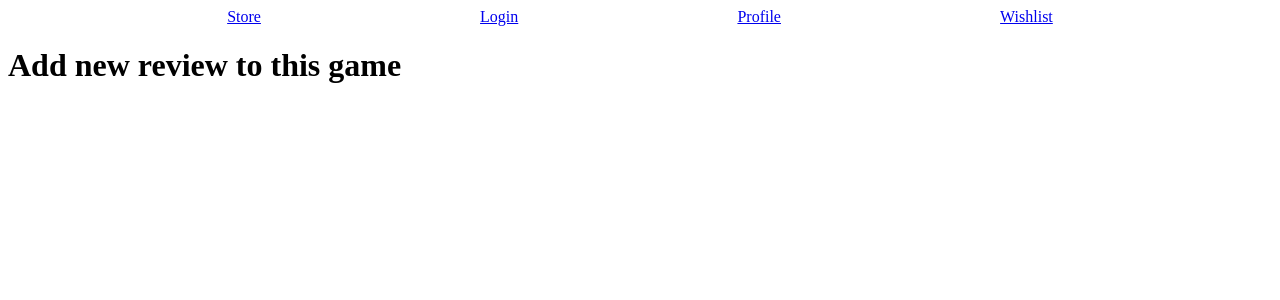
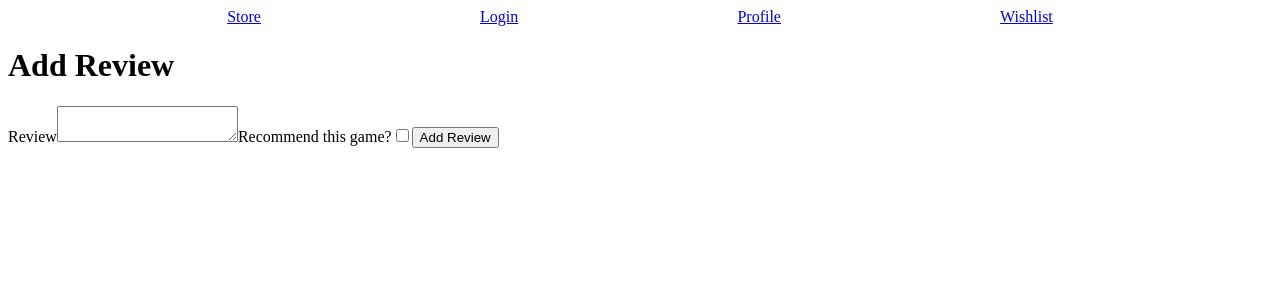
Before and after one commit to tlorius/project3gamestore, a React (Vite) app: page /games/1/addreview in a window 1280 px wide. Shown: the top 300 px of the page. Built offline with nearby package versions, Linux system fonts and the light colour scheme.

Commit message:
added reviewform, addreview, updatereview

```diff
--- a/src/components/ReviewForm.jsx
+++ b/src/components/ReviewForm.jsx
@@ -0,0 +1,63 @@
+import React, { useState, useEffect } from "react";
+import axios from "axios";
+
+const ReviewForm = ({ reviewData = null, gameId, isUpdate = false }) => {
+  const [content, setContent] = useState("");
+  const [isRecommended, setIsRecommended] = useState(false);
+
+  useEffect(() => {
+    if (reviewData) {
+      setContent(reviewData.content);
+      setIsRecommended(reviewData.isRecommended);
+    }
+  }, [reviewData]);
+
+  const handleSubmit = async (event) => {
+    event.preventDefault();
+    const payload = {
+      gameId,
+      content,
+      isRecommended,
+    };
+
+    try {
+      if (isUpdate) {
+        await axios.put(
+          `${import.meta.env.VITE_API_URL}/api/reviews/${reviewData._id}`,
+          payload
+        );
+      } else {
+        await axios.post(
+          `${import.meta.env.VITE_API_URL}/api/reviews`,
+          payload
+        );
+      }
+    } catch (error) {
+      console.error("Error submitting the review:", error);
+    }
+  };
+
+  return (
+    <form onSubmit={handleSubmit}>
+      <label>
+        Review
+        <textarea
+          value={content}
+          onChange={(e) => setContent(e.target.value)}
+          required
+        />
+      </label>
+      <label>
+        Recommend this game?
+        <input
+          type="checkbox"
+          checked={isRecommended}
+          onChange={() => setIsRecommended(!isRecommended)}
+        />
+      </label>
+      <button type="submit">{isUpdate ? "Update Review" : "Add Review"}</button>
+    </form>
+  );
+};
+
+export default ReviewForm;
--- a/src/pages/AddReviewPage.jsx
+++ b/src/pages/AddReviewPage.jsx
@@ -1,5 +1,29 @@
-const AddReviewPage = () => {
-  return <h1>Add new review to this game</h1>
+import React from "react";
+import { useParams } from "react-router-dom";
+import ReviewForm from "../components/ReviewForm";
+import axios from "axios";
+
+function AddReviewPage() {
+  const { id } = useParams();
+  const gameId = id;
+
+  const handleAddReview = async (reviewData) => {
+    try {
+      const payload = { ...reviewData, gameId };
+      const response = await axios.post("/api/reviews", payload);
+
+      console.log("Review added successfully:", response.data);
+    } catch (error) {
+      console.error("Error adding the review:", error);
+    }
+  };
+
+  return (
+    <div>
+      <h1>Add Review</h1>
+      <ReviewForm />
+    </div>
+  );
 }
 
-export default AddReviewPage
+export default AddReviewPage;
--- a/src/pages/UpdateReviewPage.jsx
+++ b/src/pages/UpdateReviewPage.jsx
@@ -1,5 +1,38 @@
-const UpdateReviewPage = () => {
-  return <h1>Update current Review</h1>
+import React, { useState, useEffect } from "react";
+import ReviewForm from "../components/ReviewForm";
+import axios from "axios";
+
+function UpdateReviewPage({ match }) {
+  const [reviewData, setReviewData] = useState(null);
+  const reviewId = match.params.id;
+
+  useEffect(() => {
+    const fetchReviewData = async () => {
+      try {
+        const response = await axios.get(`/api/reviews/${reviewId}`);
+        setReviewData(response.data);
+      } catch (error) {
+        console.error("Error fetching review data:", error);
+      }
+    };
+
+    fetchReviewData();
+  }, [reviewId]);
+
+  const handleUpdateReview = async (updatedReviewData) => {
+    try {
+      await axios.put(`/api/reviews/${reviewId}`, updatedReviewData);
+    } catch (error) {
+      console.error("Error updating the review:", error);
+    }
+  };
+
+  return (
+    <div>
+      <h1>Update Review</h1>
+      {reviewData && <ReviewForm reviewData={reviewData} isUpdate />}
+    </div>
+  );
 }
 
-export default UpdateReviewPage
+export default UpdateReviewPage;
```
Also changed, not shown: src/pages/GameDetailsPage.jsx (+4 -4 lines).
